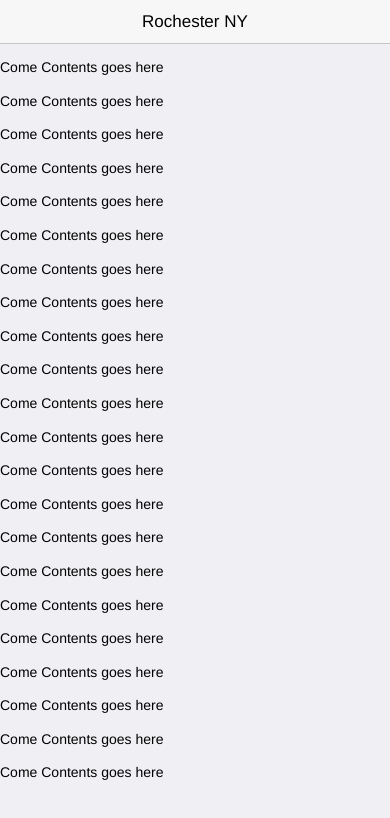
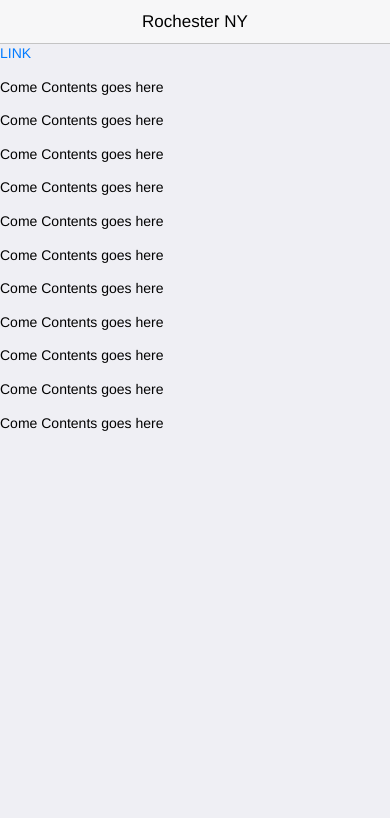
Before and after one commit to areigna/ricepo7, a plain HTML site: page index.html in a window 390 px wide. Drawn offline with Linux system fonts and the light colour scheme; some packages are replaced by stand-ins of ours.

Commit message:
page navigation

```diff
--- a/index.html
+++ b/index.html
@@ -19,23 +19,13 @@
             <div class="view view-main">
                 <div class="navbar">
                     <div class="navbar-inner">
-                        <div class="center" style="left:22px">Rochester NY</div>
+                        <div class="center">Rochester NY</div>
                     </div>
                 </div>
                 <div class="pages navbar-through toolbar-through">
                     <div data-page="index" class="page">
                         <div class="page-content">
-                            <p>Come Contents goes here</p>
-                            <p>Come Contents goes here</p>
-                            <p>Come Contents goes here</p>
-                            <p>Come Contents goes here</p>
-                            <p>Come Contents goes here</p>
-                            <p>Come Contents goes here</p>
-                            <p>Come Contents goes here</p>
-                            <p>Come Contents goes here</p>
-                            <p>Come Contents goes here</p>
-                            <p>Come Contents goes here</p>
-                            <p>Come Contents goes here</p>
+                            <a href="test.html">LINK</a>
                             <p>Come Contents goes here</p>
                             <p>Come Contents goes here</p>
                             <p>Come Contents goes here</p>
--- a/js/index.js
+++ b/js/index.js
@@ -17,6 +17,3 @@
     // Because we use fixed-through navbar we can enable dynamic navbar
     dynamicNavbar: true
 });
-
-
-alert(name);
```
Also changed, not shown: test.html (+7 -17 lines).
